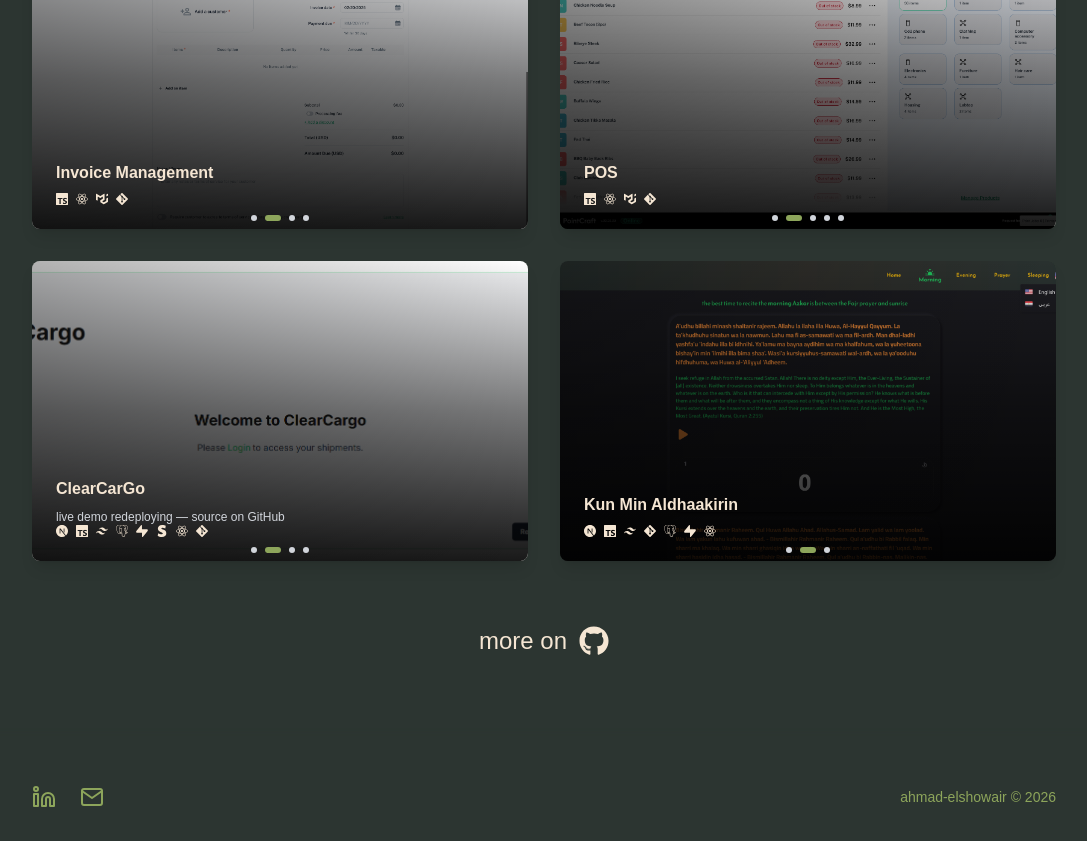
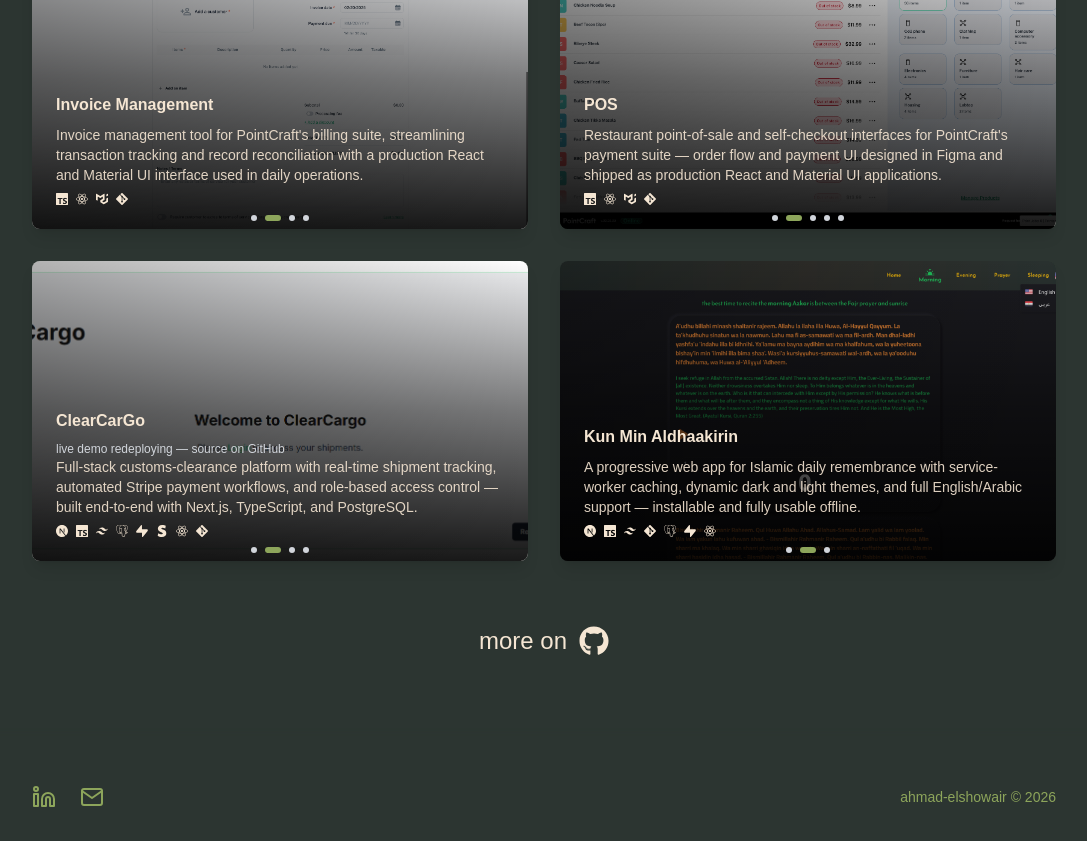
Before and after one commit to ahmad-elshowair/my-portfolio, a Next.js app: page / in a window 1280 px wide. Shown: the part 1940-2781 px from the top of the page, without its empty margins (96-1183 px from the left). Built offline with nearby package versions, Linux system fonts and the light colour scheme; a web font is replaced by a local one.

Commit message:
feat(projects): resume-sourced description on every project card
Add a required description field to the card data and render it as a
clamped 2-3 line block between title and tech icons; copy compresses
the resume's project bullets without extending them.

```diff
--- a/src/components/ProjectCard.tsx
+++ b/src/components/ProjectCard.tsx
@@ -11,6 +11,7 @@ const MotionImage = motion.create(Image);
 
 const ProjectCard: FC<ProjectCardProps> = ({
   title,
+  description,
   technologies,
   link,
   githubUrl,
@@ -99,6 +100,9 @@ const ProjectCard: FC<ProjectCardProps> = ({
         {statusNote && (
           <p className="text-xs text-gray-300 mt-1">{statusNote}</p>
         )}
+        <p className="text-xs md:text-sm leading-relaxed text-beige/90 line-clamp-3 mb-2">
+          {description}
+        </p>
 
         {/* Technologies section */}
         <div className="flex flex-wrap gap-2">
--- a/src/data/portfolioData.tsx
+++ b/src/data/portfolioData.tsx
@@ -103,6 +103,8 @@ export const experiences: ExperienceItemProps[] = [
 export const projects: ProjectCardProps[] = [
   {
     title: "Invoice Management",
+    description:
+      "Invoice management tool for PointCraft's billing suite, streamlining transaction tracking and record reconciliation with a production React and Material UI interface used in daily operations.",
     technologies: [
       <SiTypescript key="ts" />,
       <SiReact key="react" />,
@@ -131,6 +133,8 @@ export const projects: ProjectCardProps[] = [
   },
   {
     title: "POS",
+    description:
+      "Restaurant point-of-sale and self-checkout interfaces for PointCraft's payment suite — order flow and payment UI designed in Figma and shipped as production React and Material UI applications.",
     technologies: [
       <SiTypescript key="ts" />,
       <SiReact key="react" />,
@@ -164,6 +168,8 @@ export const projects: ProjectCardProps[] = [
 
   {
     title: "ClearCarGo",
+    description:
+      "Full-stack customs-clearance platform with real-time shipment tracking, automated Stripe payment workflows, and role-based access control — built end-to-end with Next.js, TypeScript, and PostgreSQL.",
     technologies: [
       <SiNextdotjs key="next" />,
       <SiTypescript key="ts" />,
@@ -198,6 +204,8 @@ export const projects: ProjectCardProps[] = [
 
   {
     title: "Kun Min Aldhaakirin",
+    description:
+      "A progressive web app for Islamic daily remembrance with service-worker caching, dynamic dark and light themes, and full English/Arabic support — installable and fully usable offline.",
     technologies: [
       <SiNextdotjs key="next" />,
       <SiTypescript key="ts" />,
--- a/src/definitions/index.ts
+++ b/src/definitions/index.ts
@@ -22,6 +22,8 @@ export interface ProjectImage {
 
 export interface ProjectCardProps {
   title: string;
+  /** description of the project */
+  description: string;
   technologies: ReactNode[];
   /** Public live-demo URL. Omit when the deployment is down — the live-site action is not rendered. */
   link?: string;
```
